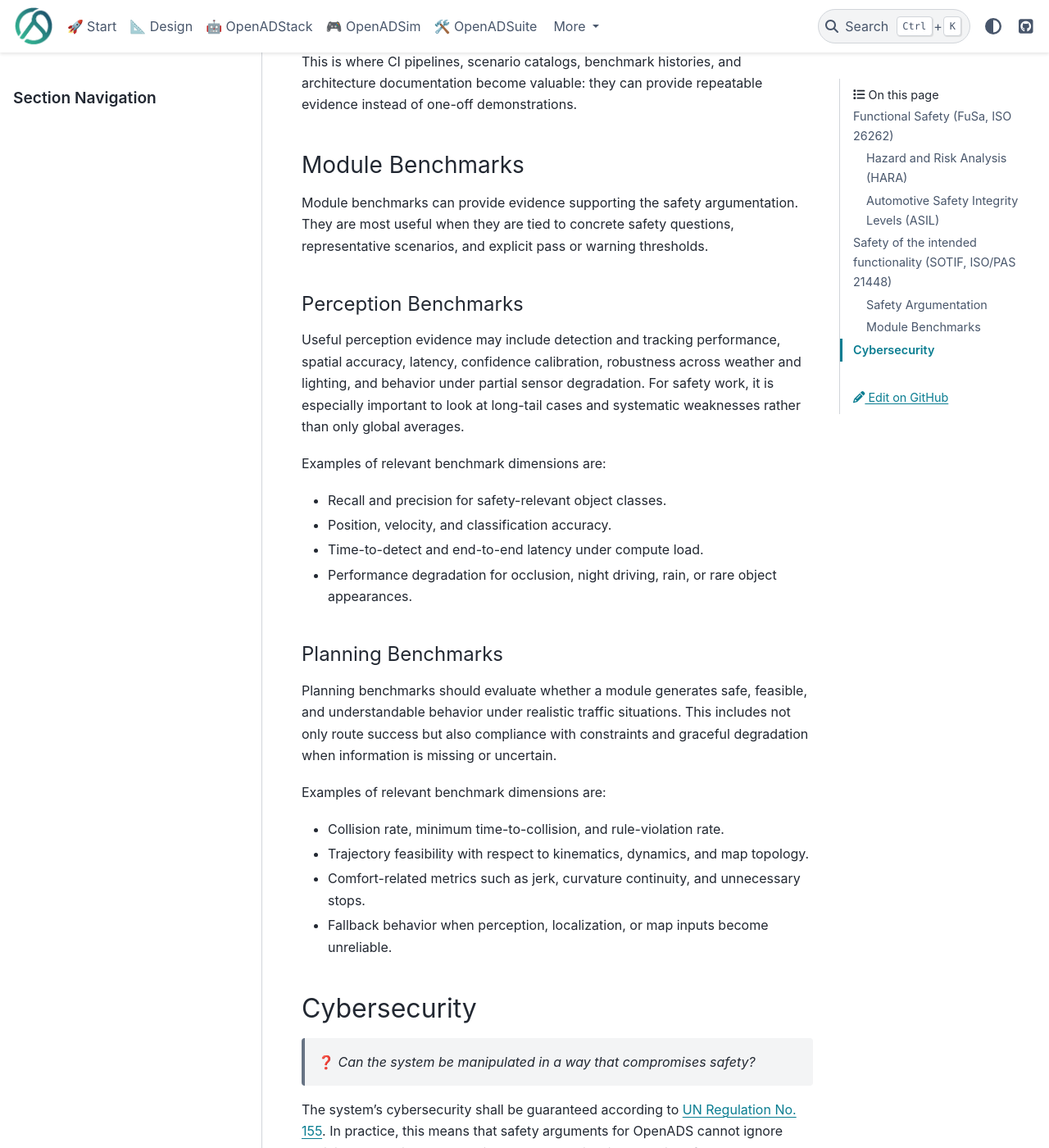
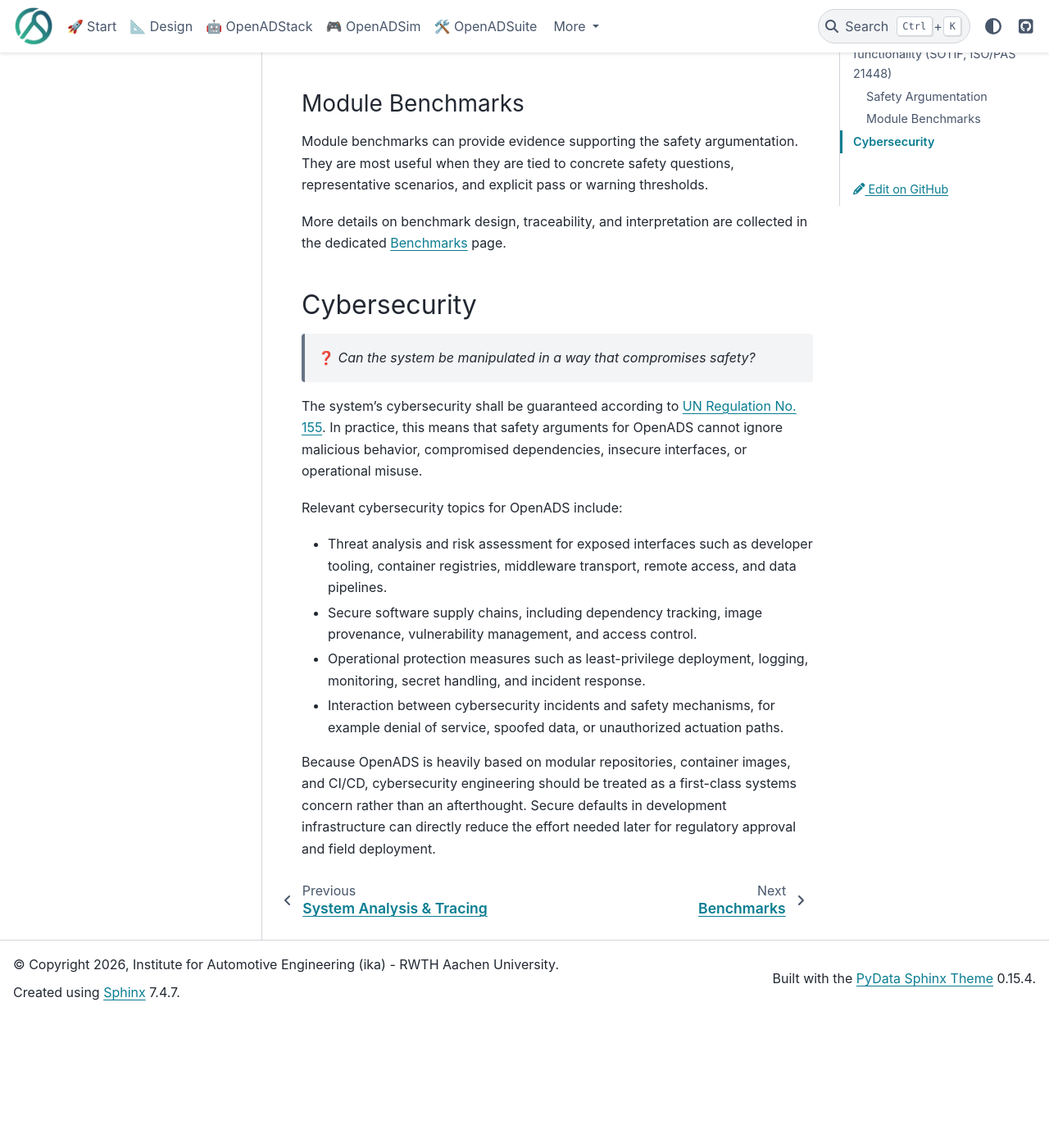
Before and after one commit to openads-project/openads-project.github.io, a Sphinx documentation site: the page built from docs/openadsafety/openadsafety.md, in a window 1280 px wide and 1400 px high, scrolled down 3972 px. Shown: the whole window at 82% size. Built offline with Sphinx 7.4.7 and the PyData theme 0.15.4, drawn with Linux system fonts in a browser that asks for light colours; pages that are not in the unit, such as notebooks, are missing from menus; after the commit the page ends 5212 px from its top, so only the background shows below that; some of the changed text lies outside the part shown.

Commit message:
extend benchmarks section

````diff
--- a/docs/openadsafety/openadsafety.md
+++ b/docs/openadsafety/openadsafety.md
@@ -3,9 +3,8 @@
 ```{toctree}
 :maxdepth: 2
 :hidden:
+benchmarks
 ```
-
-> 🚧 Under Construction
 
 The goal of OpenADS is to provide a complete toolchain and reference implementation that can become the basis for a commercialized, safety-certified level 4 automated driving system. This involves technical, process-related, and regulatory requirements regarding system safety and security as specified, for example, by the German [AFGBV regulation](https://www.gesetze-im-internet.de/afgbv/BJNR098610022.html) (*Autonome-Fahrzeuge-Genehmigungs-und-Betriebs-Verordnung* / *Regulations on the Approval and Operation of Autonomous Vehicles*).
 
@@ -91,27 +90,7 @@
 
 Module benchmarks can provide evidence supporting the safety argumentation. They are most useful when they are tied to concrete safety questions, representative scenarios, and explicit pass or warning thresholds.
 
-#### Perception Benchmarks
-
-Useful perception evidence may include detection and tracking performance, spatial accuracy, latency, confidence calibration, robustness across weather and lighting, and behavior under partial sensor degradation. For safety work, it is especially important to look at long-tail cases and systematic weaknesses rather than only global averages.
-
-Examples of relevant benchmark dimensions are:
-
-- Recall and precision for safety-relevant object classes.
-- Position, velocity, and classification accuracy.
-- Time-to-detect and end-to-end latency under compute load.
-- Performance degradation for occlusion, night driving, rain, or rare object appearances.
-
-#### Planning Benchmarks
-
-Planning benchmarks should evaluate whether a module generates safe, feasible, and understandable behavior under realistic traffic situations. This includes not only route success but also compliance with constraints and graceful degradation when information is missing or uncertain.
-
-Examples of relevant benchmark dimensions are:
-
-- Collision rate, minimum time-to-collision, and rule-violation rate.
-- Trajectory feasibility with respect to kinematics, dynamics, and map topology.
-- Comfort-related metrics such as jerk, curvature continuity, and unnecessary stops.
-- Fallback behavior when perception, localization, or map inputs become unreliable.
+More details on benchmark design, traceability, and interpretation are collected in the dedicated [Benchmarks](./benchmarks.md) page.
 
 ## Cybersecurity
 
````
Also changed, not shown: docs/openadsafety/benchmarks.md (added, +84 -0 lines).
